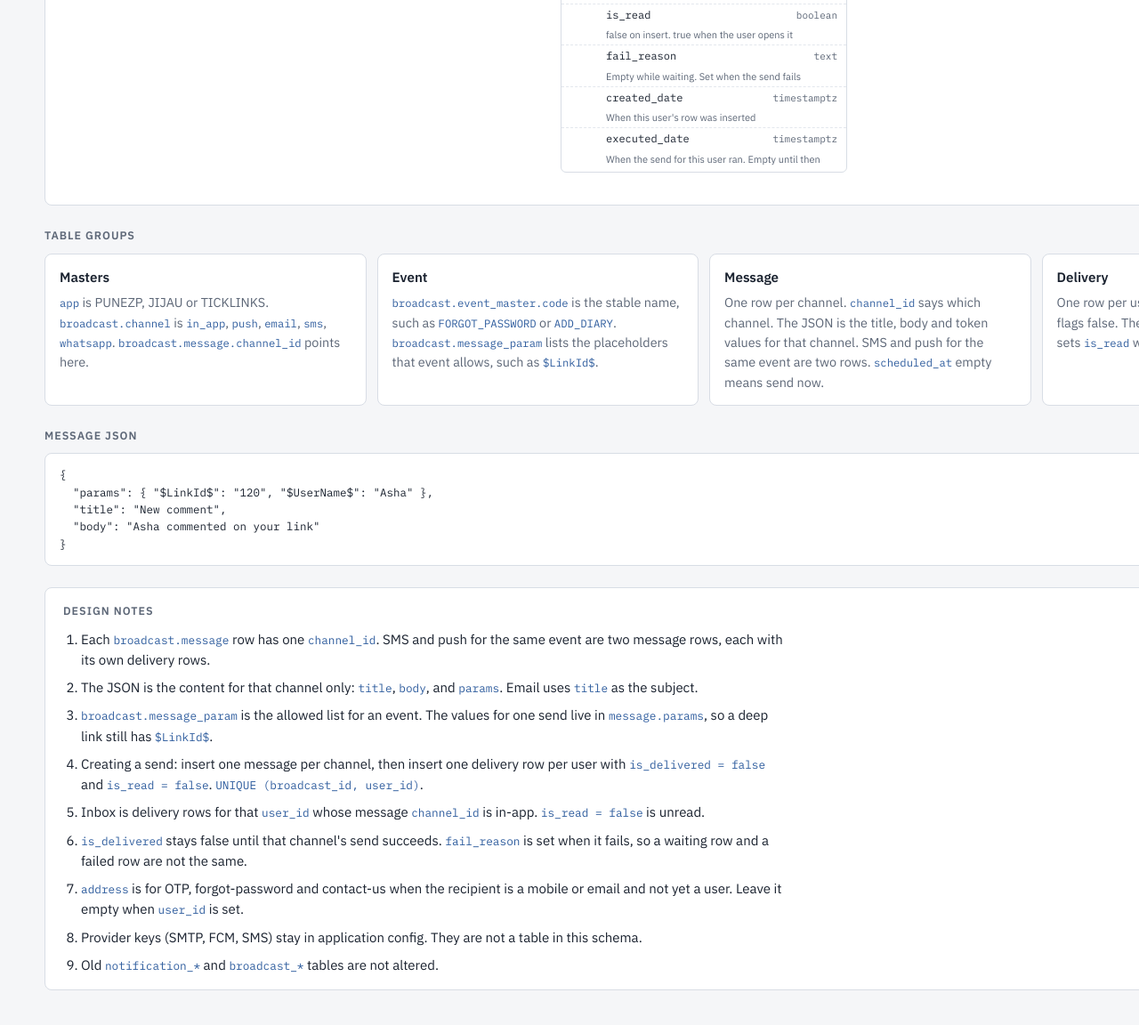
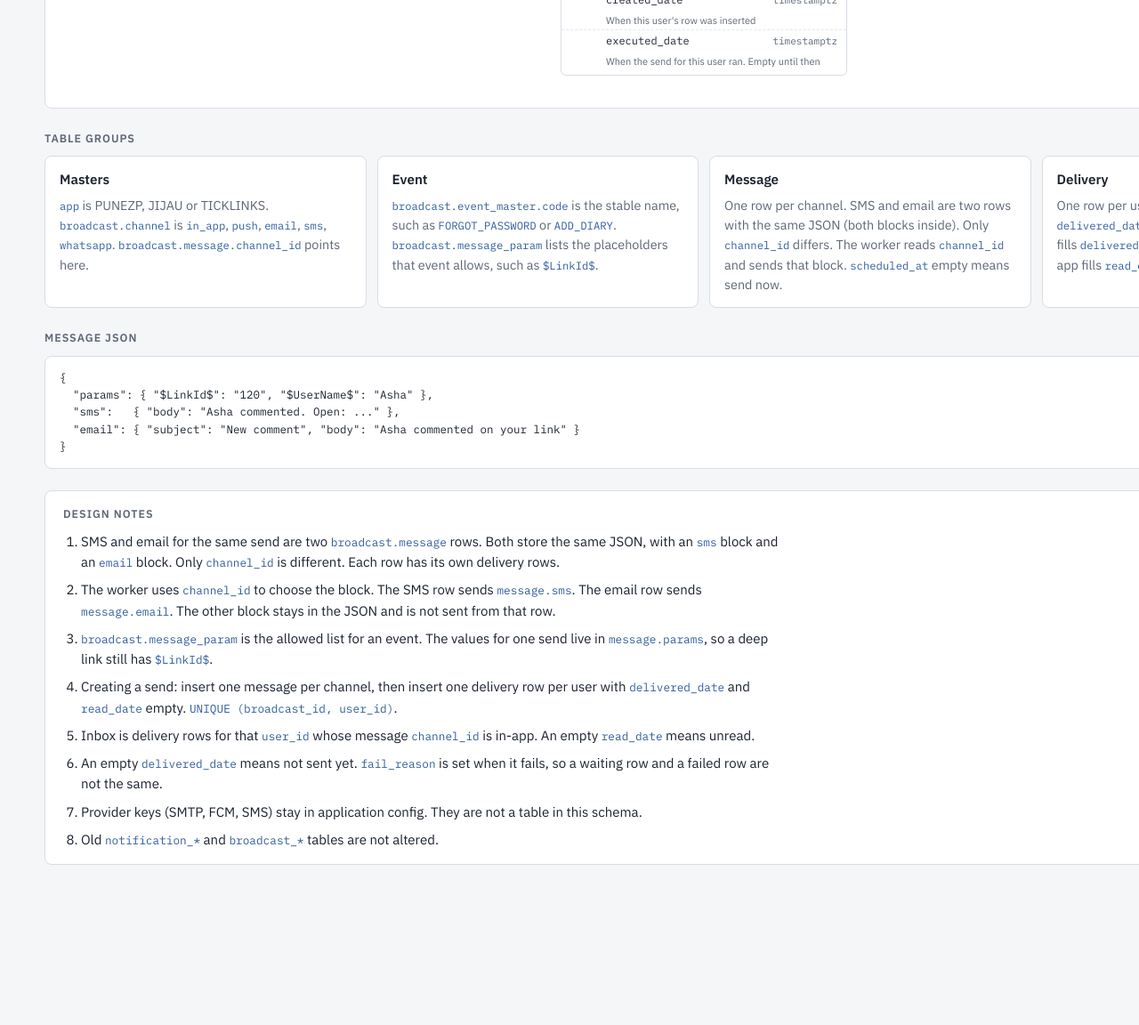
Before and after one commit to saptesh07/notification-db-architecture, a plain HTML site: page index.html in a window 1280 px wide. Shown: the part 1644-2796 px from the top of the page at 89% size. After the commit the page ends 2672 px from the top, so only its background shows below. Drawn offline with Linux system fonts and the light colour scheme.

Commit message:
Update index.html

```diff
--- a/index.html
+++ b/index.html
@@ -78,7 +78,7 @@ pre{font-family:var(--mono);font-size:12.5px;background:var(--panel);border:1px
 <div class="wrap">
   <header>
     <h1>Broadcast Schema</h1>
-    <p class="lede">Six tables for PUNEZP, JIJAU and TICKLINKS. Each <code>broadcast.message</code> row is one channel (<code>channel_id</code>). <code>broadcast.delivery</code> is one row per user, inserted with <code>is_delivered</code> and <code>is_read</code> false. Old notification and broadcast tables stay unchanged.</p>
+    <p class="lede">Six tables for PUNEZP, JIJAU and TICKLINKS. Each <code>broadcast.message</code> row is one channel (<code>channel_id</code>). <code>broadcast.delivery</code> is one row per user. <code>delivered_date</code> and <code>read_date</code> stay empty until the send succeeds and the user opens it. Old notification and broadcast tables stay unchanged.</p>
   </header>
 
   <section>
@@ -120,8 +120,8 @@ pre{font-family:var(--mono);font-size:12.5px;background:var(--panel);border:1px
     <div class="groups">
       <div class="g"><h3>Masters</h3><p><code>app</code> is PUNEZP, JIJAU or TICKLINKS. <code>broadcast.channel</code> is <code>in_app</code>, <code>push</code>, <code>email</code>, <code>sms</code>, <code>whatsapp</code>. <code>broadcast.message.channel_id</code> points here.</p></div>
       <div class="g"><h3>Event</h3><p><code>broadcast.event_master.code</code> is the stable name, such as <code>FORGOT_PASSWORD</code> or <code>ADD_DIARY</code>. <code>broadcast.message_param</code> lists the placeholders that event allows, such as <code>$LinkId$</code>.</p></div>
-      <div class="g"><h3>Message</h3><p>One row per channel. <code>channel_id</code> says which channel. The JSON is the title, body and token values for that channel. SMS and push for the same event are two rows. <code>scheduled_at</code> empty means send now.</p></div>
-      <div class="g"><h3>Delivery</h3><p>One row per user. Insert all recipients with both flags false. The worker sets <code>is_delivered</code>. The app sets <code>is_read</code> when the user opens it.</p></div>
+      <div class="g"><h3>Message</h3><p>One row per channel. SMS and email are two rows with the same JSON (both blocks inside). Only <code>channel_id</code> differs. The worker reads <code>channel_id</code> and sends that block. <code>scheduled_at</code> empty means send now.</p></div>
+      <div class="g"><h3>Delivery</h3><p>One row per user. Insert all recipients with <code>delivered_date</code> and <code>read_date</code> empty. The worker fills <code>delivered_date</code> when the send succeeds. The app fills <code>read_date</code> when the user opens it.</p></div>
     </div>
   </section>
 
@@ -129,21 +129,20 @@ pre{font-family:var(--mono);font-size:12.5px;background:var(--panel);border:1px
     <h2>Message JSON</h2>
     <pre>{
   "params": { "$LinkId$": "120", "$UserName$": "Asha" },
-  "title": "New comment",
-  "body": "Asha commented on your link"
+  "sms":   { "body": "Asha commented. Open: ..." },
+  "email": { "subject": "New comment", "body": "Asha commented on your link" }
 }</pre>
   </section>
 
   <section class="notes">
     <h2>Design notes</h2>
     <ol>
-      <li>Each <code>broadcast.message</code> row has one <code>channel_id</code>. SMS and push for the same event are two message rows, each with its own delivery rows.</li>
-      <li>The JSON is the content for that channel only: <code>title</code>, <code>body</code>, and <code>params</code>. Email uses <code>title</code> as the subject.</li>
+      <li>SMS and email for the same send are two <code>broadcast.message</code> rows. Both store the same JSON, with an <code>sms</code> block and an <code>email</code> block. Only <code>channel_id</code> is different. Each row has its own delivery rows.</li>
+      <li>The worker uses <code>channel_id</code> to choose the block. The SMS row sends <code>message.sms</code>. The email row sends <code>message.email</code>. The other block stays in the JSON and is not sent from that row.</li>
       <li><code>broadcast.message_param</code> is the allowed list for an event. The values for one send live in <code>message.params</code>, so a deep link still has <code>$LinkId$</code>.</li>
-      <li>Creating a send: insert one message per channel, then insert one delivery row per user with <code>is_delivered = false</code> and <code>is_read = false</code>. <code>UNIQUE (broadcast_id, user_id)</code>.</li>
-      <li>Inbox is delivery rows for that <code>user_id</code> whose message <code>channel_id</code> is in-app. <code>is_read = false</code> is unread.</li>
-      <li><code>is_delivered</code> stays false until that channel's send succeeds. <code>fail_reason</code> is set when it fails, so a waiting row and a failed row are not the same.</li>
-      <li><code>address</code> is for OTP, forgot-password and contact-us when the recipient is a mobile or email and not yet a user. Leave it empty when <code>user_id</code> is set.</li>
+      <li>Creating a send: insert one message per channel, then insert one delivery row per user with <code>delivered_date</code> and <code>read_date</code> empty. <code>UNIQUE (broadcast_id, user_id)</code>.</li>
+      <li>Inbox is delivery rows for that <code>user_id</code> whose message <code>channel_id</code> is in-app. An empty <code>read_date</code> means unread.</li>
+      <li>An empty <code>delivered_date</code> means not sent yet. <code>fail_reason</code> is set when it fails, so a waiting row and a failed row are not the same.</li>
       <li>Provider keys (SMTP, FCM, SMS) stay in application config. They are not a table in this schema.</li>
       <li>Old <code>notification_*</code> and <code>broadcast_*</code> tables are not altered.</li>
     </ol>
@@ -181,10 +180,8 @@ const T = {
     ["FK","event_id","bigint","Event (broadcast.event_master.id)"],
     ["FK","channel_id","smallint","Channel (broadcast.channel.id)"],
     ["","language_code","varchar","en, hi, mr"],
-    ["","message","jsonb","Title, body and params for this channel"],
+    ["","message","jsonb","Same JSON on each channel row. Holds every block: sms, email, push, in_app"],
     ["","button","text","Button label shown with the message, e.g. View, Open"],
-    ["","release_date","timestamptz","When the message becomes available"],
-    ["","executed_on","timestamptz","When the send actually ran. Empty until then"],
     ["","scheduled_at","timestamptz","Empty = send now"],
     ["","created_by","bigint","User or job that created it"],
     ["","created_date","timestamptz","When the message was created"]],
@@ -192,9 +189,8 @@ const T = {
     ["PK","id","bigint identity","Delivery ID. One row per user"],
     ["FK","broadcast_id","bigint","Message (broadcast.message.id)"],
     ["","user_id","bigint","User who will receive it"],
-    ["","address","text","Mobile or email when there is no user yet. Empty otherwise"],
-    ["","is_delivered","boolean","false on insert. true after the send succeeds"],
-    ["","is_read","boolean","false on insert. true when the user opens it"],
+    ["","delivered_date","timestamptz","Empty until the send succeeds. Then the time it was delivered"],
+    ["","read_date","timestamptz","Empty until the user opens it. Then the time it was read"],
     ["","fail_reason","text","Empty while waiting. Set when the send fails"],
     ["","created_date","timestamptz","When this user's row was inserted"],
     ["","executed_date","timestamptz","When the send for this user ran. Empty until then"]]
```
